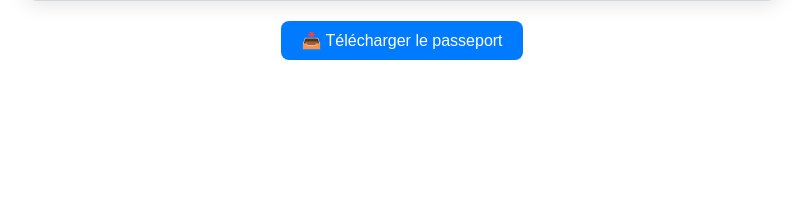
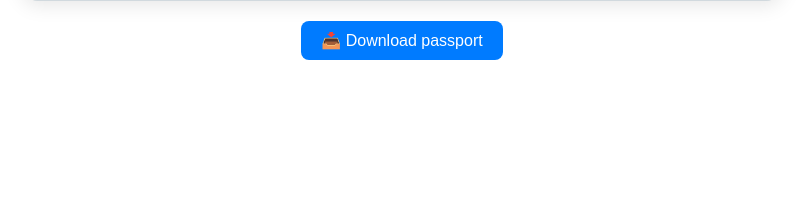
Before and after one commit to efrenois/FbrefScraper, a Python web app: template templates/passport_template.html in a window 1280 px wide. Shown: the part 490-705 px from the top of the page, without its empty margins (238-1041 px from the left). Run offline with Jinja, Linux system fonts and the light colour scheme; the template is opened without the code that fills it, so the values that code supplies are empty; some libraries are stand-ins or nearby versions.

Commit message:
update template html

```diff
--- a/output/passport_player/passport_Neymar.html
+++ b/output/passport_player/passport_Neymar.html
@@ -108,7 +108,7 @@
             </div>
         </div>
 
-        <button id="download-pdf-btn">📥 Télécharger le passeport</button>
+        <button id="download-pdf-btn">📥 Download passport</button>
         <script src="https://cdnjs.cloudflare.com/ajax/libs/html2pdf.js/0.10.1/html2pdf.bundle.min.js"></script>
 
         <script>
--- a/templates/passport_template.html
+++ b/templates/passport_template.html
@@ -108,7 +108,7 @@
             </div>
         </div>
 
-        <button id="download-pdf-btn">📥 Télécharger le passeport</button>
+        <button id="download-pdf-btn">📥 Download passport</button>
         <script src="https://cdnjs.cloudflare.com/ajax/libs/html2pdf.js/0.10.1/html2pdf.bundle.min.js"></script>
 
         <script>
```
